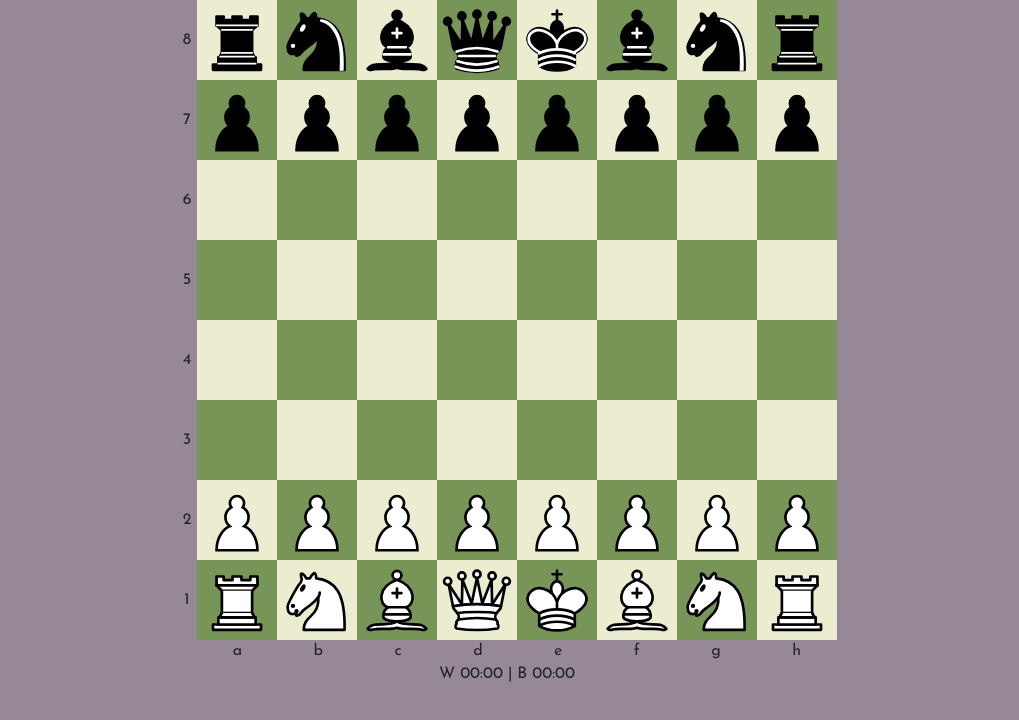
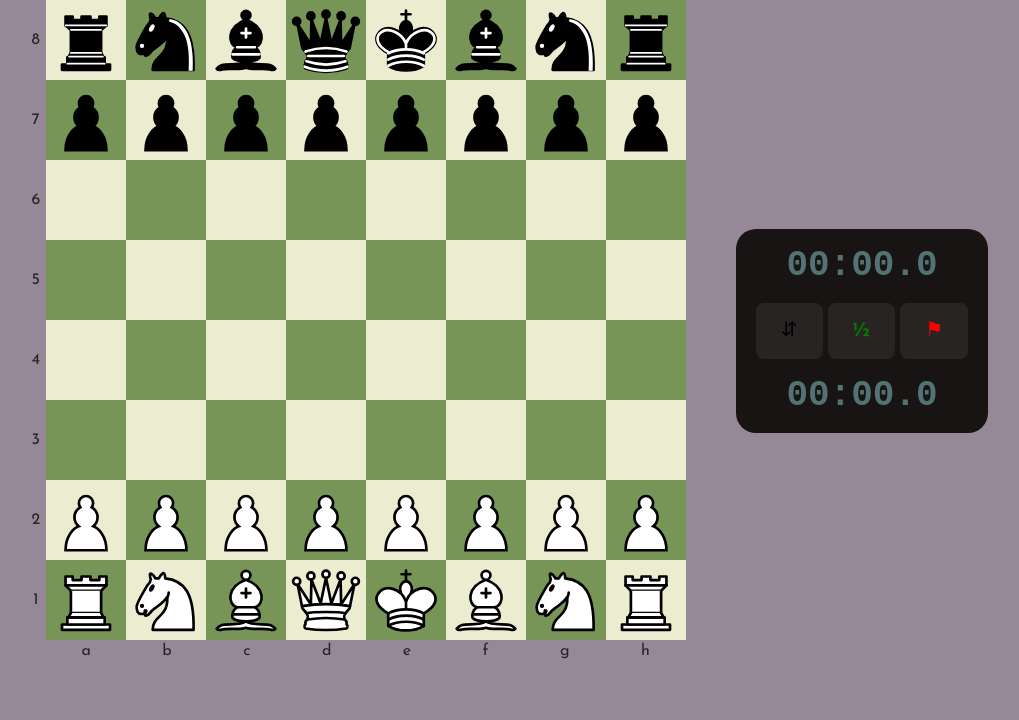
Before and after one commit to vewe7/ChessApp, a React (Vite) app in the folder client/: page /game/1/1 in a window 1280 px wide. Shown: the top 720 px of the page, without its empty margins (133-1152 px from the left). Built offline with nearby package versions, Linux system fonts and the light colour scheme.

Commit message:
Updated panel and timer accuracy

```diff
--- a/client/src/Game.css
+++ b/client/src/Game.css
@@ -1,4 +1,11 @@
 .game {
+    display: flex;
+    justify-content: center;
+    align-items: center;
+    gap: 50px;
+}
+
+.chess {
     display: grid;
     justify-content: center;
     grid-template-columns: calc(0.25 * var(--square-size)) calc(8 * var(--square-size));
--- a/client/src/Game.jsx
+++ b/client/src/Game.jsx
@@ -7,6 +7,7 @@ import { socket } from "./socket.js";
 import Files from './Border/Files'
 import Ranks from './Border/Ranks'
 import Board from './Board/Board'
+import Panel from './Panel/Panel'
 
 const ranks = [8, 7, 6, 5, 4, 3, 2, 1];
 const files = ['a', 'b', 'c', 'd', 'e', 'f', 'g', 'h'];
@@ -15,18 +16,6 @@ function Game() {
     const { matchId, color } = useParams();
     const [whiteTime, setWhiteTime] = useState(0);
     const [blackTime, setBlackTime] = useState(0);
-
-    // Convert milliseconds to string with format "MM:SS"
-    function msToTimeString(milliseconds) {
-        const totalSeconds = Math.floor(milliseconds / 1000);
-        const minutes = Math.floor(totalSeconds / 60);
-        const seconds = totalSeconds % 60;
-
-        const formattedMinutes = String(minutes).padStart(2, '0');
-        const formattedSeconds = String(seconds).padStart(2, '0');
-
-        return `${formattedMinutes}:${formattedSeconds}`;
-    }
 
     useEffect(() => {
         socket.removeAllListeners("updateClock");
@@ -46,15 +35,34 @@ function Game() {
         };
     }, []);
 
+    /*
+
     return (
-        <>
-            <div className="game">
+        <div className="game">
+            <div className="chess">
                 <Ranks ranks={ranks}/>
                 <Board matchId={matchId}/>
                 <Files files={files}/>
             </div>
             <div className="clockTemp">W {msToTimeString(whiteTime)} | B {msToTimeString(blackTime)}</div>
-        </>
+        </div>
+    )
+
+    */
+
+
+    return (
+        <div className="game">
+            <div className="chess">
+                <Ranks ranks={ranks}/>
+                <Board matchId={matchId}/>
+                <Files files={files}/>
+            </div>
+            <Panel
+                whiteTime={whiteTime}
+                blackTime={blackTime}
+            />
+        </div>
     )
 }
 
--- /dev/null
+++ b/client/src/Panel/Buttons.css
@@ -0,0 +1,20 @@
+.buttons {
+    padding: 10px;
+    border-radius: 0px 15px 15px 0px;
+    font-size: 20px;
+    text-align: center;
+    display: flex;
+    gap: 5px;
+}
+
+.panel-button {
+    background-color: #282424;
+}
+
+#draw {
+    color: green;
+}
+
+#resign {
+    color: red;
+}
--- /dev/null
+++ b/client/src/Panel/Buttons.jsx
@@ -0,0 +1,13 @@
+import "./Buttons.css"
+
+function Buttons() {
+    return (
+        <div className="buttons">
+            <button className="panel-button" id="flip">⇵</button>
+            <button className="panel-button" id="draw">½</button>
+            <button className="panel-button" id="resign">⚑</button>
+        </div>
+    )
+}
+
+export default Buttons;
--- /dev/null
+++ b/client/src/Panel/Panel.css
@@ -0,0 +1,9 @@
+.panel {
+    background-color: #181414;
+    padding: 10px;
+    border-radius: 20px;
+    font-size: 36px;
+
+    display: grid;
+    justify-items: center;
+}
--- /dev/null
+++ b/client/src/Panel/Panel.jsx
@@ -0,0 +1,16 @@
+import "./Panel.css"
+
+import Timer from "./Timer.jsx"
+import Buttons from "./Buttons.jsx"
+
+function Panel({ whiteTime, blackTime }) {
+    return (
+        <div className="panel">
+            <Timer color={"black"} time={blackTime}/>
+            <Buttons/>
+            <Timer color={"white"} time={whiteTime}/>
+        </div>
+    )
+}
+
+export default Panel;
--- /dev/null
+++ b/client/src/Panel/Timer.css
@@ -0,0 +1,16 @@
+.timer {
+    width: 160px;
+    text-align: center;
+    overflow: hidden;
+    color: rgb(83, 114, 114);
+    font-family: "Courier New", Courier, monospace;
+    font-weight: bold;
+}
+
+#white-timer {
+    border-radius: 0px 0px 15px 15px;
+}
+
+#black-timer {
+    border-radius: 15px 15px 0px 0px;
+}
--- /dev/null
+++ b/client/src/Panel/Timer.jsx
@@ -0,0 +1,25 @@
+import "./Timer.css"
+
+function Timer({ color, time }) {
+    // Convert milliseconds to string with format "MM:SS"
+    function msToTimeString(milliseconds) {
+        const totalSeconds = Math.floor(milliseconds / 1000);
+        const minutes = Math.floor(totalSeconds / 60);
+        const seconds = totalSeconds % 60;
+        const deciseconds = Math.floor(milliseconds / 100);
+
+        const formattedMinutes = String(minutes).padStart(2, '0');
+        const formattedSeconds = String(seconds).padStart(2, '0');
+        const formattedDeciseconds = String(deciseconds % 10);
+
+        return `${formattedMinutes}:${formattedSeconds}.${formattedDeciseconds}`;
+    }
+
+    const ID = color + "-timer";
+
+    return (
+        <div className="timer" id={ID}>{msToTimeString(time)}</div>
+    )
+}
+
+export default Timer;
```
Also changed, not shown: 1 other file (tests, documents, lock files or other folders).
